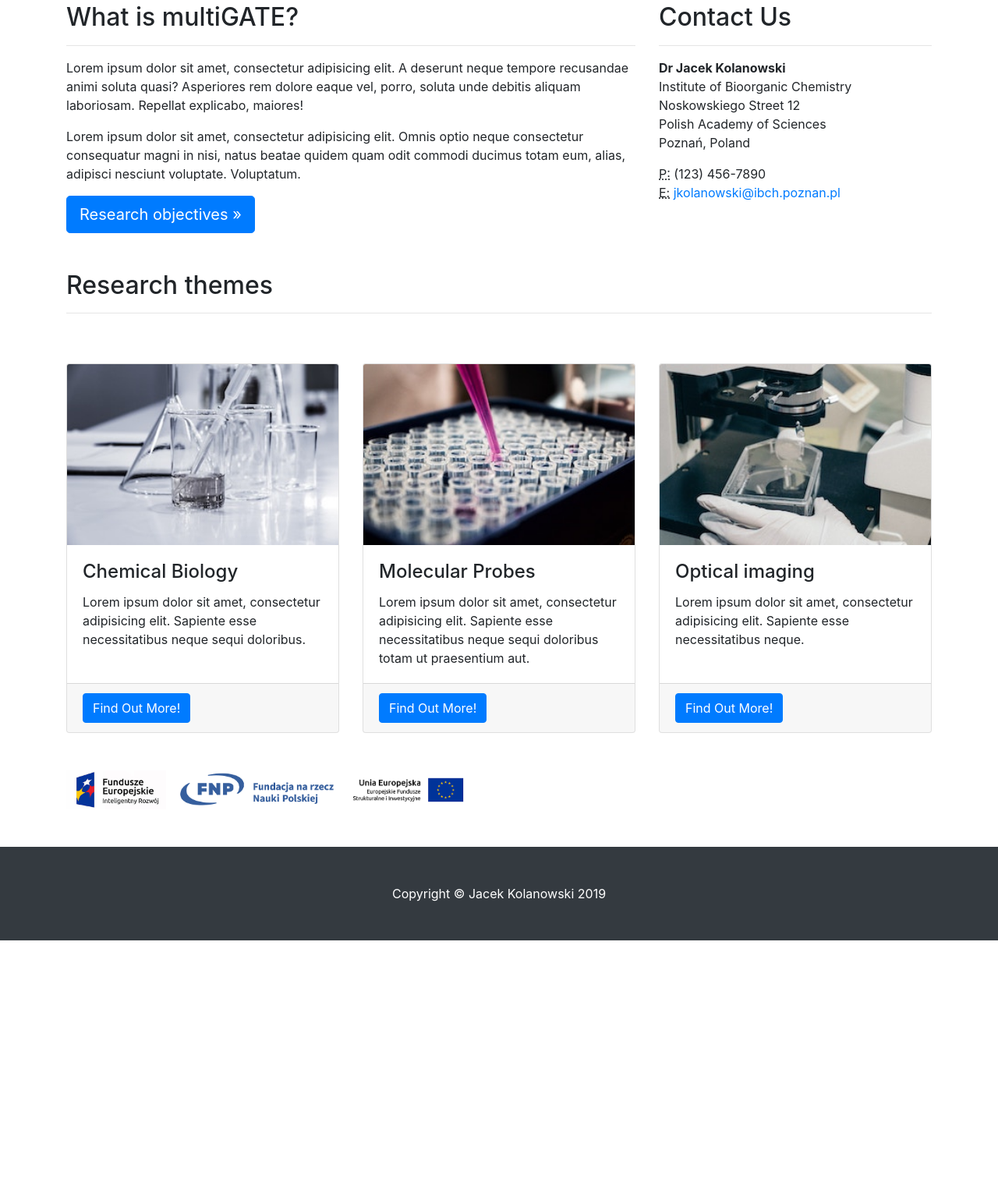
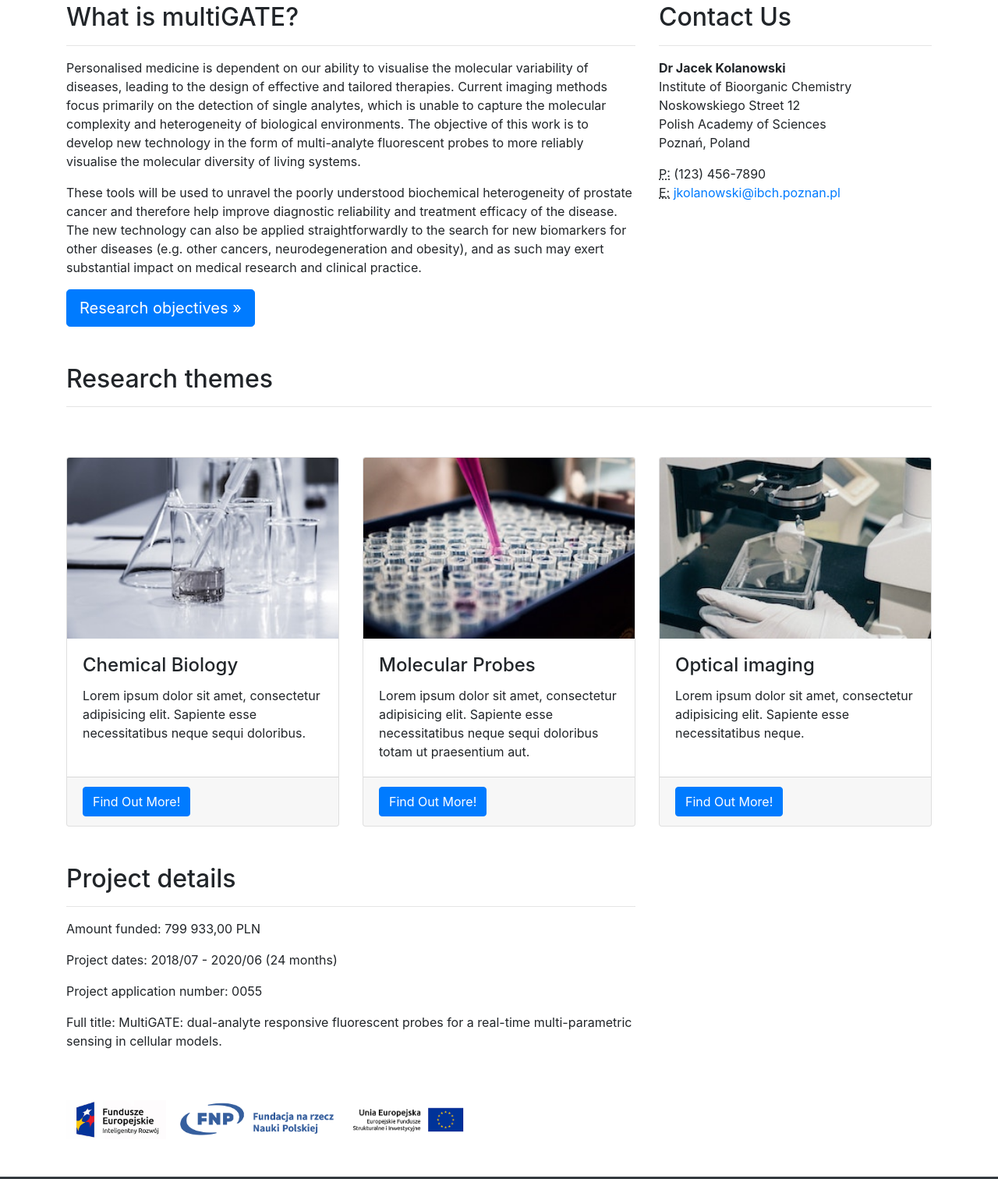
Before and after one commit to JacekKolanowski/multigate, a website: page index.html in a window 1280 px wide. Shown: the part 398-1910 px from the top of the page at 78% size. Before the commit the page ends 1604 px from the top, so only its background shows below. Drawn offline with Linux system fonts and the light colour scheme.

Commit message:
updated description

```diff
--- a/index.html
+++ b/index.html
@@ -70,8 +70,8 @@
       <div class="col-md-8 mb-5">
         <h2>What is multiGATE?</h2>
         <hr>
-        <p>Lorem ipsum dolor sit amet, consectetur adipisicing elit. A deserunt neque tempore recusandae animi soluta quasi? Asperiores rem dolore eaque vel, porro, soluta unde debitis aliquam laboriosam. Repellat explicabo, maiores!</p>
-        <p>Lorem ipsum dolor sit amet, consectetur adipisicing elit. Omnis optio neque consectetur consequatur magni in nisi, natus beatae quidem quam odit commodi ducimus totam eum, alias, adipisci nesciunt voluptate. Voluptatum.</p>
+        <p>Personalised medicine is dependent on our ability to visualise the molecular variability of diseases, leading to the design of effective and tailored therapies. Current imaging methods focus primarily on the detection of single analytes, which is unable to capture the molecular complexity and heterogeneity of biological environments. The objective of this work is to develop new technology in the form of multi-analyte fluorescent probes to more reliably visualise the molecular diversity of living systems.</p>
+        <p>These tools will be used to unravel the poorly understood biochemical heterogeneity of prostate cancer and therefore help improve diagnostic reliability and treatment efficacy of the disease. The new technology can also be applied straightforwardly to the search for new biomarkers for other diseases (e.g. other cancers, neurodegeneration and obesity), and as such may exert substantial impact on medical research and clinical practice.</p>
         <a class="btn btn-primary btn-lg" href="#">Research objectives &raquo;</a>
       </div>
       <div class="col-md-4 mb-5">
@@ -143,7 +143,18 @@
     <!-- /.row -->
 
     <div class="row">
-      <div class="col-md-8 mb-5">
+        <div class="col-md-8 mb-5">
+          <h2>Project details</h2>
+          <hr>
+          <p>Amount funded: 799 933,00 PLN</p>
+          <p>Project dates: 2018/07 - 2020/06 (24 months)</p>
+          <p>Project application number: 0055</p>
+          <p>Full title: MultiGATE: dual-analyte responsive fluorescent probes for a real-time multi-parametric sensing in cellular models.</p>
+        </div>
+    </div>
+
+    <div class="row">
+      <div class="col-md-12 mb-5">
       <img src="fe.jpg" height="50">
       <img src="fnp.png" height="50">
       <img src="eu.jpg" height="50">
```
Also changed, not shown: 1 other file.
